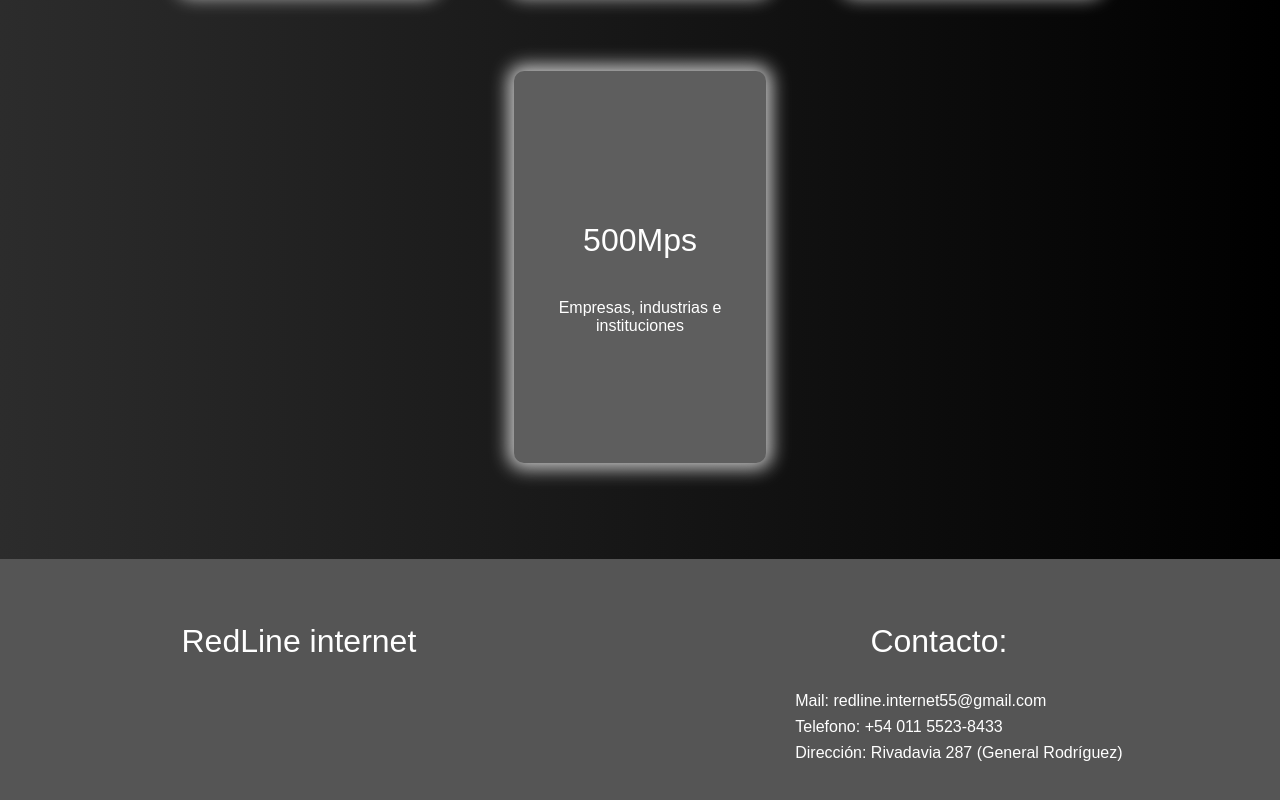
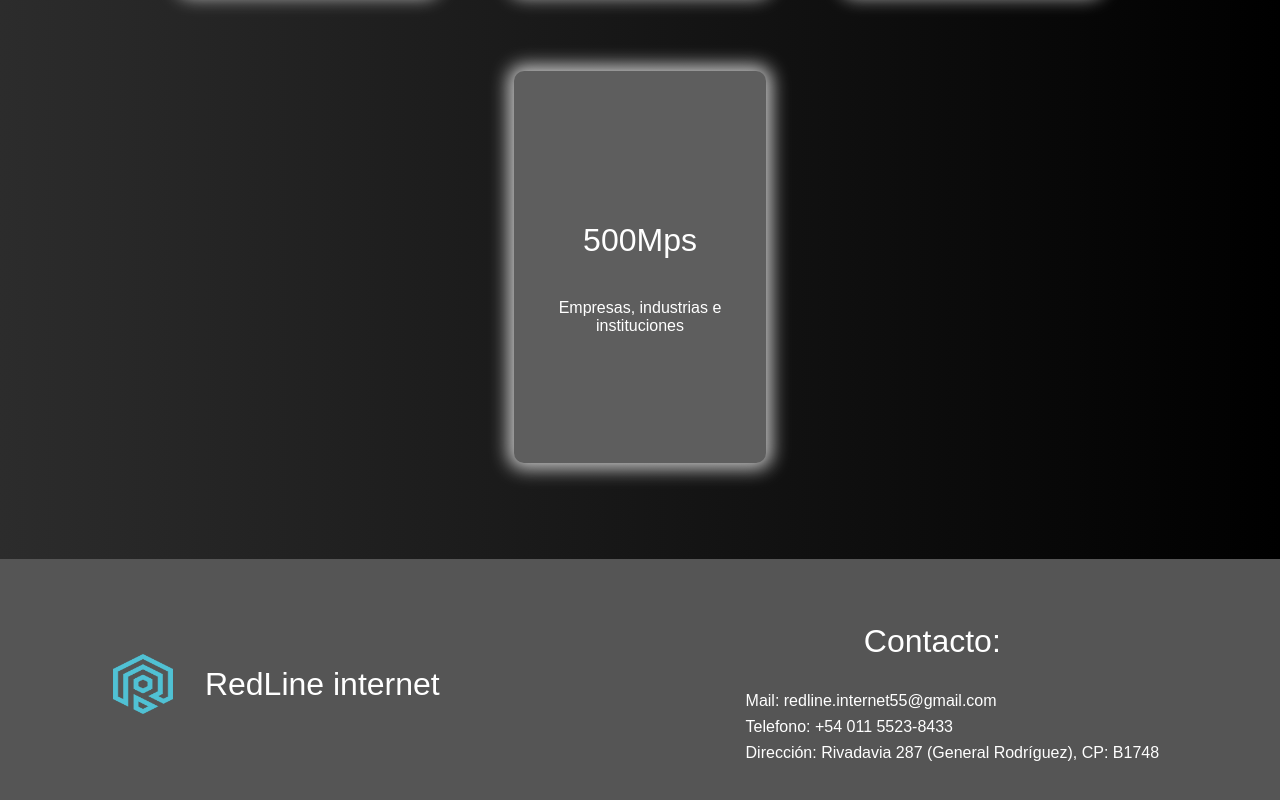
Before and after one commit to gabriel-shulman-1/redline, a React (Create React App) app: page / in a window 1280 px wide. Shown: the part 1009-1809 px from the top of the page. Built offline with nearby package versions, Linux system fonts and the light colour scheme.

Commit message:
mecanismo loading hecho, implementar

```diff
--- a/public/index.html
+++ b/public/index.html
@@ -9,12 +9,15 @@
       name="description"
       content="Web site created using create-react-app"
     />
+    <!--
       <link
         rel="stylesheet"
         href="https://unpkg.com/leaflet@1.7.1/dist/leaflet.css"
         integrity="sha512-xodZBNTC5n17Xt2JnixT1w88vCOXb5bOV0J3tvkgjIXwl1N0kmCgHg3n3kU9U0eD9PE2wB+T4dYsh1b7osTskw=="
         crossorigin="anonymous"
       />
+
+    -->
 
     <link rel="apple-touch-icon" href="%PUBLIC_URL%/logo192.png" />
     <link rel="preconnect" href="https://fonts.googleapis.com" />
--- a/src/Components/card.jsx
+++ b/src/Components/card.jsx
@@ -11,6 +11,7 @@ export const Card = ({ tipo, pDescription, idx }) => {
   const imagenDescription = [i1, i2, i3, i4, i5];
   const [enter, setEnter] = useState(false);
   const [currentImageIndex, setCurrentImageIndex] = useState(0);
+  const [loading, setLoading] = useState(true)
   const Navigate = useNavigate();
 
   const goToServices = (plan) => {
@@ -27,6 +28,7 @@ export const Card = ({ tipo, pDescription, idx }) => {
     let index = plan[idx]
     const interval = setInterval(() => {
       setCurrentImageIndex((prevIndex) => prevIndex === index.length - 1 ? 0 : prevIndex + 1);
+      {setLoading(false)}
     }, 1000);
 
     return () => clearInterval(interval);}, );
@@ -34,6 +36,8 @@ export const Card = ({ tipo, pDescription, idx }) => {
   let tittle = { tipo }.tipo.id;
   let description = { pDescription }.pDescription;
 
+
+  if (loading) return <div className="loading">Loading...</div>
   return (
     <>
       <div
@@ -46,7 +50,7 @@ export const Card = ({ tipo, pDescription, idx }) => {
       >
         <h2 className="rubik-h3">{tittle}</h2>
         {enter === true ? (
-          <img src={imagenDescription[currentImageIndex]} alt="" />
+          <img src={imagenDescription[currentImageIndex]} alt={imagenDescription[currentImageIndex]}/>
         ) : (
           ""
         )}
--- a/src/Components/footer.jsx
+++ b/src/Components/footer.jsx
@@ -1,16 +1,17 @@
+import logo from "../assets/REDLINE PNG TRANSP 09.png"
 export const Footer = () =>{
     return(
         <footer>
-        <div className="divFooter">
+        <div className="divFooter" style={{flexDirection:"row",display: "flex", alignItems: "center"}}>
+            <img src={logo} alt={logo} style={{width:"60px", height:"60px"}}/>
             <h3 className="rubik-h3">RedLine internet</h3>
-            <p></p>
         </div>
         <div className="divFooter">
             <h3 className="rubik-h3">Contacto:</h3>
             <ul>
                 <li><p className="rubik-p5">Mail: redline.internet55@gmail.com</p></li>
                 <li><p className="rubik-p5">Telefono: +54 011 5523-8433</p></li>
-                <li><p className="rubik-p5">Dirección: Rivadavia 287 (General Rodríguez)</p></li>
+                <li><p className="rubik-p5">Dirección: Rivadavia 287 (General Rodríguez), CP: B1748</p></li>
             </ul>
         </div>
     </footer>
```
Lines whose indentation alone changed are shown as unchanged.
